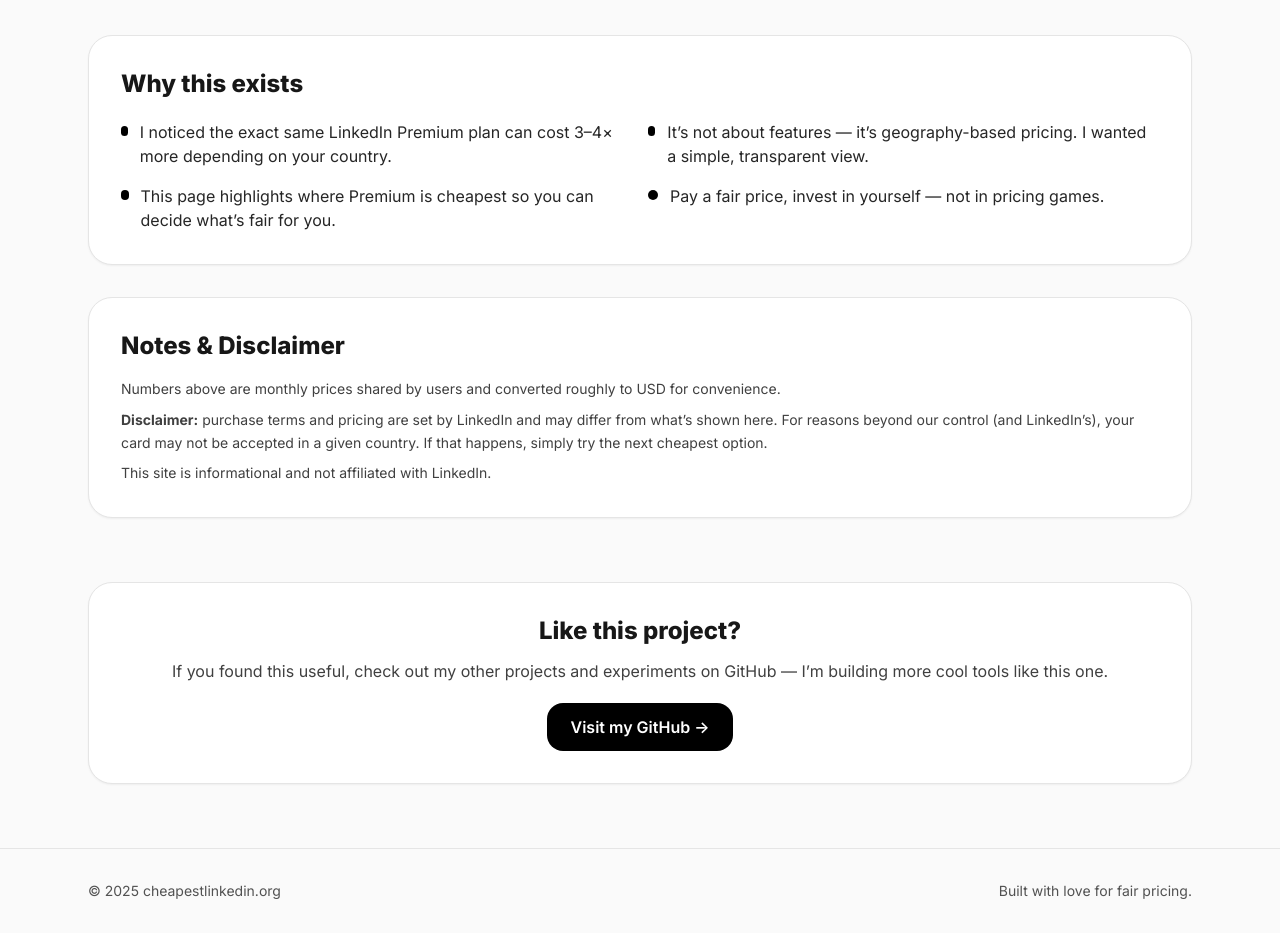
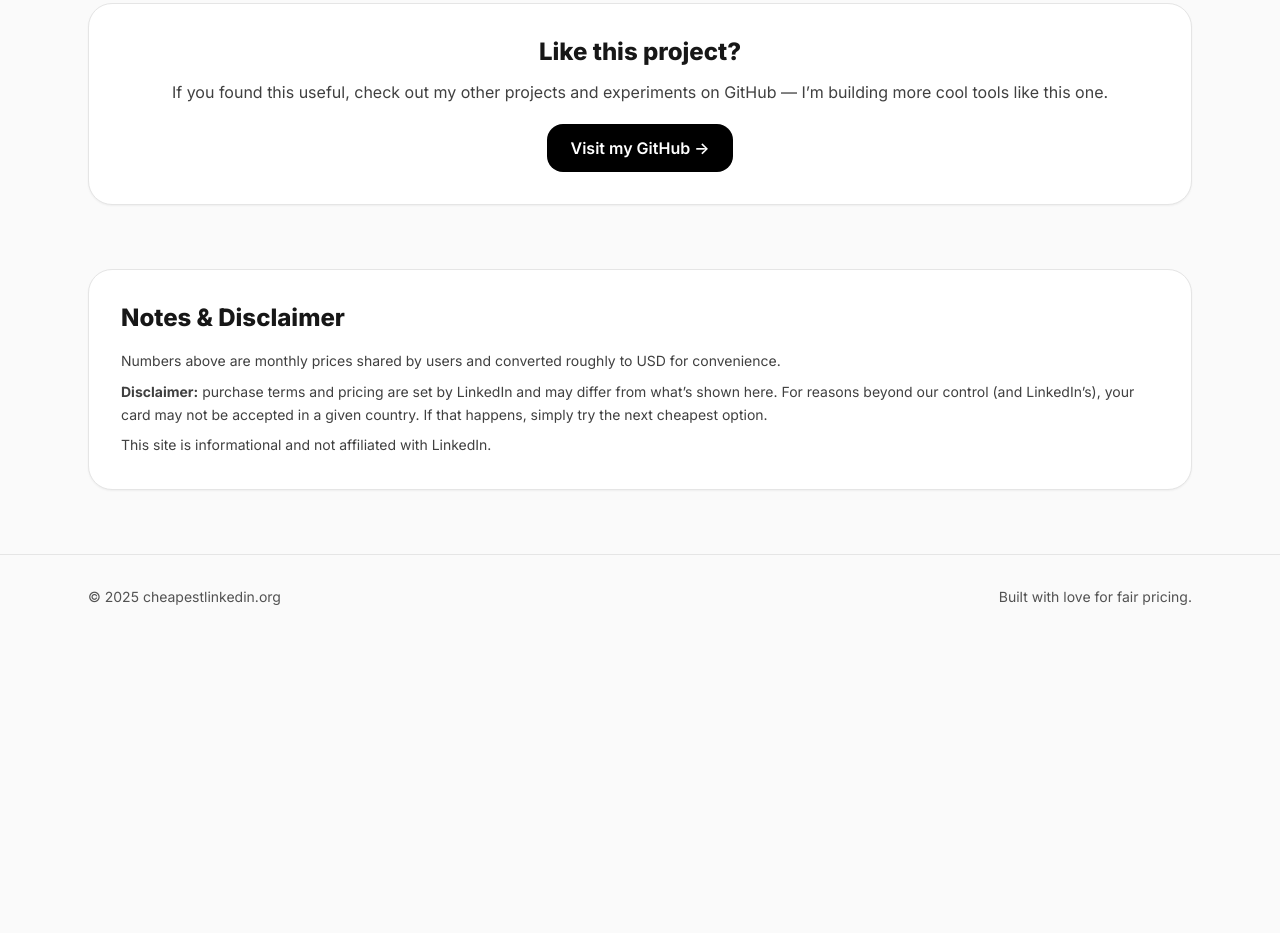
Before and after one commit to dima-sayankin/cheapestlinkedin.org, a plain HTML site: page index.html in a window 1280 px wide. Shown: the part 960-1893 px from the top of the page. After the commit the page ends 1599 px from the top, so only its background shows below. Drawn offline with nearby package versions, Linux system fonts and the light colour scheme.

Commit message:
Removed Why section

```diff
--- a/index.html
+++ b/index.html
@@ -108,28 +108,18 @@
     </div>
   </section>
 
-  <!-- Why section -->
-  <section id="why" class="max-w-6xl mx-auto px-4 sm:px-6 py-8">
-    <div class="rounded-3xl border border-neutral-200 bg-white p-8 shadow-sm">
-      <h2 class="text-2xl font-extrabold">Why this exists</h2>
-      <ul class="mt-5 grid md:grid-cols-2 gap-4 text-neutral-800">
-        <li class="flex gap-3">
-          <span class="mt-1.5 inline-block h-2.5 w-2.5 rounded-full bg-black"></span>
-          I noticed the exact same LinkedIn Premium plan can cost 3–4× more depending on your country.
-        </li>
-        <li class="flex gap-3">
-          <span class="mt-1.5 inline-block h-2.5 w-2.5 rounded-full bg-black"></span>
-          It’s not about features — it’s geography-based pricing. I wanted a simple, transparent view.
-        </li>
-        <li class="flex gap-3">
-          <span class="mt-1.5 inline-block h-2.5 w-2.5 rounded-full bg-black"></span>
-          This page highlights where Premium is cheapest so you can decide what’s fair for you.
-        </li>
-        <li class="flex gap-3">
-          <span class="mt-1.5 inline-block h-2.5 w-2.5 rounded-full bg-black"></span>
-          Pay a fair price, invest in yourself — not in pricing games.
-        </li>
-      </ul>
+  <!-- GitHub promo block -->
+  <section id="github" class="max-w-6xl mx-auto px-4 sm:px-6 pb-16">
+    <div class="rounded-3xl border border-neutral-200 bg-white p-8 shadow-sm text-center">
+      <h2 class="text-2xl font-extrabold mb-3">Like this project?</h2>
+      <p class="text-neutral-700 mb-5">
+        If you found this useful, check out my other projects and experiments on GitHub —
+        I’m building more cool tools like this one.
+      </p>
+      <a href="https://github.com/dima-sayankin" target="_blank" rel="noopener"
+         class="inline-flex items-center justify-center rounded-2xl px-6 py-3 bg-black text-white font-semibold hover:opacity-90">
+        Visit my GitHub →
+      </a>
     </div>
   </section>
 
@@ -142,21 +132,6 @@
         <li><strong>Disclaimer:</strong> purchase terms and pricing are set by LinkedIn and may differ from what’s shown here. For reasons beyond our control (and LinkedIn’s), your card may not be accepted in a given country. If that happens, simply try the next cheapest option.</li>
         <li>This site is informational and not affiliated with LinkedIn.</li>
       </ul>
-    </div>
-  </section>
-
-  <!-- GitHub promo block -->
-  <section id="github" class="max-w-6xl mx-auto px-4 sm:px-6 pb-16">
-    <div class="rounded-3xl border border-neutral-200 bg-white p-8 shadow-sm text-center">
-      <h2 class="text-2xl font-extrabold mb-3">Like this project?</h2>
-      <p class="text-neutral-700 mb-5">
-        If you found this useful, check out my other projects and experiments on GitHub —
-        I’m building more cool tools like this one.
-      </p>
-      <a href="https://github.com/dima-sayankin" target="_blank" rel="noopener"
-         class="inline-flex items-center justify-center rounded-2xl px-6 py-3 bg-black text-white font-semibold hover:opacity-90">
-        Visit my GitHub →
-      </a>
     </div>
   </section>
 
```
